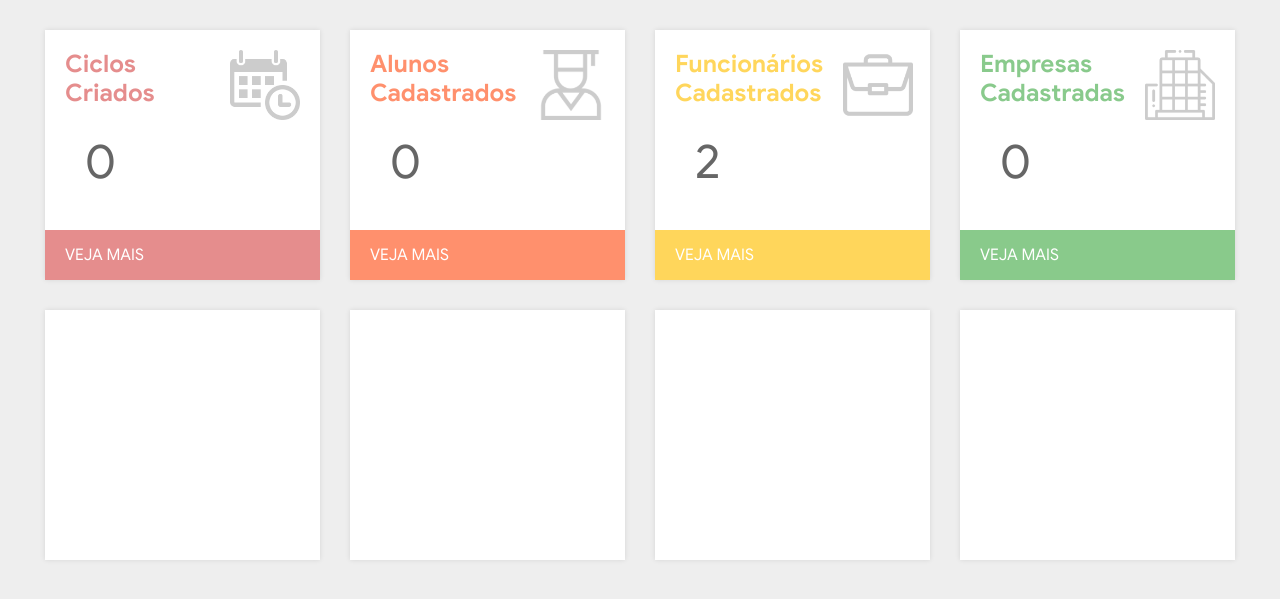
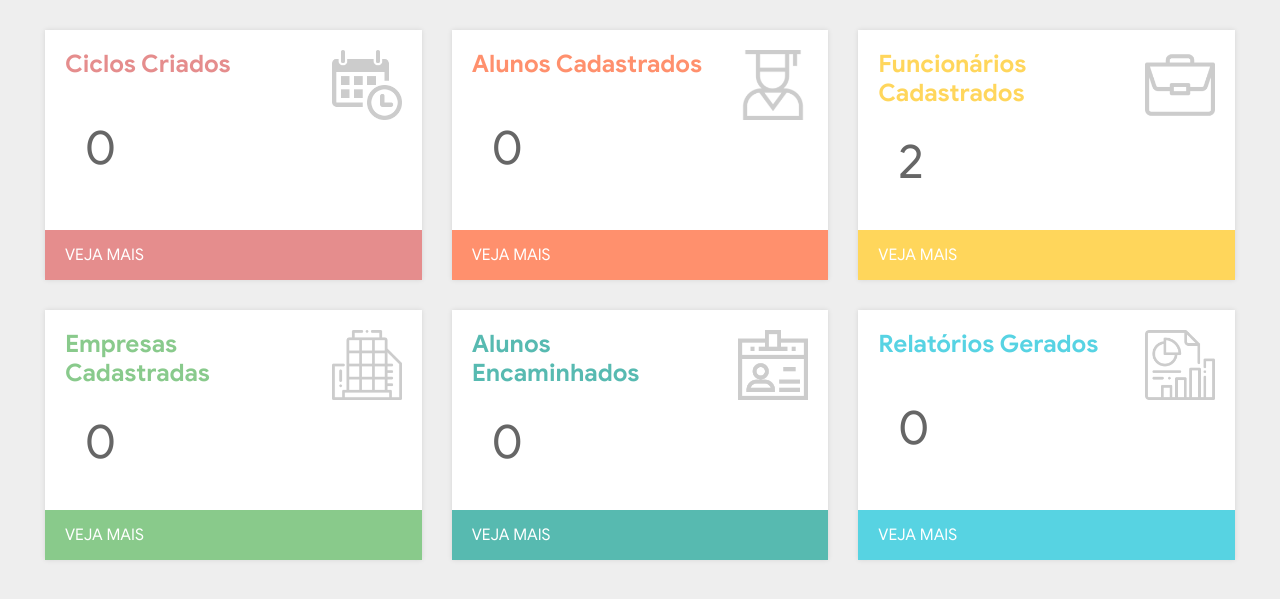
Before and after one commit to thiago4455/mercurio, a PHP site: page /home/dashboard.php in a window 1280 px wide. Shown: the top 599 px of the page. Run offline with PHP 8.4, Linux system fonts and the light colour scheme; data comes from the database, SQL or seed files in the repository; data that the repository does not hold is empty; some libraries are stand-ins or nearby versions.

Commit message:
Dashboard

```diff
--- a/home/dashboard.php
+++ b/home/dashboard.php
@@ -26,7 +26,7 @@
 
     <div class="container-fluid">
         <div class="row">
-            <div class="col-12 col-md-6 col-lg-4 col-xl-3">
+            <div class="col-12 col-md-6 col-lg-4">
                 <div class="card-dash">
                     <div class="card-body">
                         <div class="card-info">
@@ -38,7 +38,7 @@
                     <a style="background: #d85252a8" href="ciclos.php" class="card-bottom" data-value="nav-ciclos">VEJA MAIS</a>
                 </div>
             </div>
-            <div class="col-12 col-md-6 col-lg-4 col-xl-3">
+            <div class="col-12 col-md-6 col-lg-4">
                 <div class="card-dash">
                     <div class="card-body">
                         <div class="card-info">
@@ -50,7 +50,7 @@
                     <a style="background: #ff5722a8"  href="alunos.php" class="card-bottom" data-value="nav-alunos">VEJA MAIS</a>
                 </div>
             </div>
-            <div class="col-12 col-md-6 col-lg-4 col-xl-3">
+            <div class="col-12 col-md-6 col-lg-4">
                 <div class="card-dash">
                     <div class="card-body">
                         <div class="card-info">
@@ -62,8 +62,8 @@
                     <a style="background: #ffc107a8"  href="funcionarios.php" class="card-bottom" data-value="nav-funcionarios">VEJA MAIS</a>
                 </div>
             </div>
-            <div class="col-12 col-md-6 col-lg-4 col-xl-3">
-            <div class="card-dash">
+            <div class="col-12 col-md-6 col-lg-4">
+                <div class="card-dash">
                     <div class="card-body">
                         <div class="card-info">
                             <h1 style="color: #4caf50a8">Empresas Cadastradas</h1>
@@ -74,24 +74,28 @@
                     <a style="background: #4caf50a8"  href="empresas.php" class="card-bottom" data-value="nav-empresas">VEJA MAIS</a>
                 </div>
             </div>
-            <div class="col-12 col-md-6 col-lg-4 col-xl-3">
+            <div class="col-12 col-md-6 col-lg-4">
                 <div class="card-dash">
-
+                    <div class="card-body">
+                        <div class="card-info">
+                            <h1 style="color: #009688a8">Alunos Encaminhados</h1>
+                            <h2 id="info-alunosEncaminhados">0</h2>
+                        </div>
+                        <img src="../assets/img/encaminhados-min.png" alt="Alunos Encaminhados">
+                    </div>
+                    <a style="background: #009688a8"  href="alunos.php" class="card-bottom" data-value="nav-alunos">VEJA MAIS</a>
                 </div>
             </div>
-            <div class="col-12 col-md-6 col-lg-4 col-xl-3">
+            <div class="col-12 col-md-6 col-lg-4">
                 <div class="card-dash">
-
-                </div>
-            </div>
-            <div class="col-12 col-md-6 col-lg-4 col-xl-3">
-                <div class="card-dash">
-
-                </div>
-            </div>
-            <div class="col-12 col-md-6 col-lg-4 col-xl-3">
-                <div class="card-dash">
-
+                    <div class="card-body">
+                        <div class="card-info">
+                            <h1 style="color: #00bcd4a8">Relatórios Gerados</h1>
+                            <h2 id="info-relatorios">0</h2>
+                        </div>
+                        <img src="../assets/img/relatorio-min.png" alt="Relatorios gerados">
+                    </div>
+                    <a style="background: #00bcd4a8"  href="relatorios.php" class="card-bottom" data-value="nav-relatorios">VEJA MAIS</a>
                 </div>
             </div>
         </div>
--- a/js/dashboard.js
+++ b/js/dashboard.js
@@ -9,12 +9,15 @@ $(document).ready(function () {
         type: 'GET',
         dataType: 'json',
         success: function (msg) {
+            console.log(msg)
 
 
             $('#info-ciclos').text(msg[0].length)
             $('#info-alunosCadastrados').text(msg[1].length)
             $('#info-funcCadastrados').text(msg[2].length)
             $('#info-empCadastrados').text(msg[3].length)
+            $('#info-alunosEncaminhados').text(msg[4].length)
+            $('#info-relatorios').text((msg[5] - 2))
 
         },
         error: function (err) {
--- a/models/ClassDashboard.php
+++ b/models/ClassDashboard.php
@@ -36,8 +36,17 @@ class ClassDashboard {
                 $dashEmp = 0;
             }
 
+            $dashEncaminhados = $objConexao->selecionarDados("SELECT Alunos_ra FROM Empregado");
 
-            $dados = [$dashCiclos, $dashAlunos, $dashFunc, $dashEmp];
+            if($dashEncaminhados == "ERRO") {
+                $dashEncaminhados = 0;
+            }
+
+            $arrayFiles = scandir('../relatorios/');
+            $dashRelatorios = sizeof($arrayFiles);
+
+
+            $dados = [$dashCiclos, $dashAlunos, $dashFunc, $dashEmp, $dashEncaminhados, $dashRelatorios];
 
             return $dados;
 
```
Also changed, not shown: assets/img/encaminhados-min.png, assets/img/relatorio-min.png (added), relatorios/README.md (deleted).
